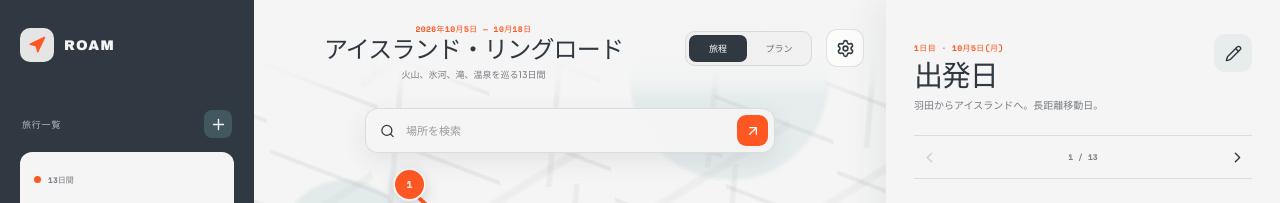
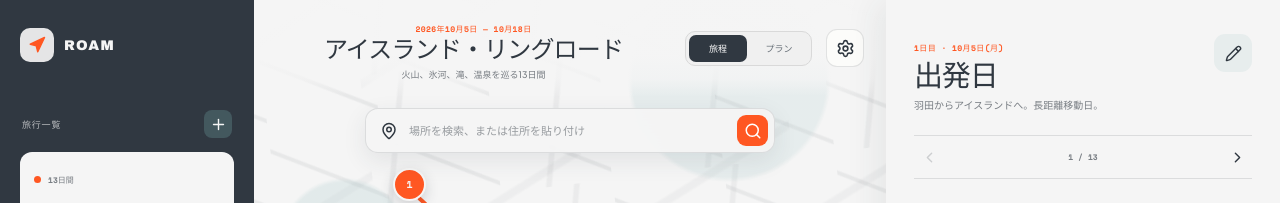
Before and after one commit to Seenyo/trip-plan, a React (Vite) app: page / in a window 1280 px wide. Shown: the top 203 px of the page. Built offline with nearby package versions, Linux system fonts and the light colour scheme.

Commit message:
Show selectable place search candidates and use search icons

```diff
--- /dev/null
+++ b/src/PlaceSearch.jsx
@@ -0,0 +1,80 @@
+import React, { useEffect, useId, useRef, useState } from 'react';
+import { LoaderCircle, MapPin, Search } from 'lucide-react';
+
+export default function PlaceSearch({ value, onChange, onSelect, apiKey, onRequestKey, variant = 'field' }) {
+  const [candidates, setCandidates] = useState([]);
+  const [status, setStatus] = useState('idle');
+  const request = useRef(0);
+  const debounce = useRef(null);
+  const selectedValue = useRef(value);
+  const listId = useId();
+
+  const search = async () => {
+    clearTimeout(debounce.current);
+    const id = ++request.current;
+    if (!value.trim()) { setCandidates([]); setStatus('idle'); return; }
+    if (!apiKey || !window.google?.maps) { setStatus('error'); onRequestKey?.(); return; }
+    setCandidates([]);
+    setStatus('loading');
+    try {
+      const response = await new window.google.maps.Geocoder().geocode({ address: value });
+      if (request.current !== id) return;
+      const results = response.results || [];
+      setCandidates(results);
+      setStatus(results.length ? 'results' : 'empty');
+    } catch (error) {
+      if (request.current !== id) return;
+      setStatus(error.code === 'ZERO_RESULTS' ? 'empty' : 'error');
+    }
+  };
+
+  useEffect(() => {
+    if (value === selectedValue.current || value.trim().length < 2) return;
+    debounce.current = setTimeout(search, 400);
+    return () => { clearTimeout(debounce.current); request.current += 1; };
+  }, [value, apiKey]);
+  useEffect(() => () => { request.current += 1; }, []);
+
+  const change = (next) => {
+    request.current += 1;
+    selectedValue.current = null;
+    setCandidates([]);
+    setStatus('idle');
+    onChange(next);
+  };
+  const choose = (place) => {
+    request.current += 1;
+    selectedValue.current = place.formatted_address;
+    setCandidates([]);
+    setStatus('idle');
+    onSelect({ location: place.formatted_address, coords: {
+      lat: place.geometry.location.lat(), lng: place.geometry.location.lng(),
+    } });
+  };
+
+  return <div className={variant === 'map' ? 'map-search place-search' : 'place-search'}>
+    {variant === 'map' && <MapPin size={18} aria-hidden="true" />}
+    <div className={variant === 'field' ? 'field-with-button' : 'place-search-input'}>
+      <input aria-label="場所を検索" aria-controls={listId} autoComplete="off"
+        value={value} placeholder="場所を検索、または住所を貼り付け"
+        onChange={(event) => change(event.target.value)}
+        onKeyDown={(event) => {
+          if (event.key === 'Enter' && !event.nativeEvent.isComposing) { event.preventDefault(); search(); }
+          if (event.key === 'Escape') { clearTimeout(debounce.current); event.preventDefault(); event.stopPropagation(); request.current += 1; setCandidates([]); setStatus('idle'); }
+        }} />
+      <button type="button" className={variant === 'map' ? 'search-submit' : ''}
+        onClick={search} disabled={status === 'loading' || !value.trim()}
+        aria-label="場所を検索" title="場所を検索">
+        {status === 'loading' ? <LoaderCircle className="search-spinner" size={18} /> : <Search size={18} />}
+      </button>
+    </div>
+    {status !== 'idle' && <div className="place-candidates" id={listId}>
+      {status === 'results' ? <>
+        <p className="place-candidates-heading">候補から場所を選択</p>
+        <ul aria-label="場所の候補">{candidates.map((place, index) => <li key={place.place_id || index}>
+          <button type="button" onClick={() => choose(place)}><MapPin size={17} aria-hidden="true" /><span>{place.formatted_address}</span></button>
+        </li>)}</ul>
+      </> : <p role={status === 'error' ? 'alert' : 'status'}>{status === 'loading' ? '検索中…' : status === 'empty' ? '場所が見つかりません。検索語を変えてください。' : '検索できませんでした。接続を確認して再試行してください。'}</p>}
+    </div>}
+  </div>;
+}
--- a/src/main.jsx
+++ b/src/main.jsx
@@ -9,13 +9,11 @@ import {
   CirclePlus,
   FilePlus2,
   KeyRound,
-  LocateFixed,
   MapPin,
   Menu,
   Navigation,
   Pencil,
   Plus,
-  Search,
   Settings,
   Sparkles,
   Trash2,
@@ -25,6 +23,7 @@ import { domesticTrip } from './domesticTrip';
 import { icelandTrip } from './icelandTrip';
 import { useSharedWorkspace } from './useSharedWorkspace';
 import './styles.css';
+import PlaceSearch from './PlaceSearch';
 
 const PlanWorkspace = lazy(() => import('./PlanWorkspace'));
 
@@ -299,34 +298,8 @@ function GoogleMap({ apiKey, day, previousDay, onMapPick, onRequestKey }) {
 
 function SearchBar({ apiKey, onResult, onRequestKey }) {
   const [query, setQuery] = useState('');
-  const [searching, setSearching] = useState(false);
-  const [searchError, setSearchError] = useState('');
-  const search = async (event) => {
-    event.preventDefault();
-    if (!apiKey || !window.google?.maps) return onRequestKey();
-    if (!query.trim()) return;
-    setSearchError('');
-    setSearching(true);
-    try {
-      const result = await new window.google.maps.Geocoder().geocode({ address: query });
-      const place = result.results?.[0];
-      if (place) onResult({ location: place.formatted_address, coords: { lat: place.geometry.location.lat(), lng: place.geometry.location.lng() } });
-      if (!place) setSearchError('場所が見つかりません。検索語を変えてください。');
-    } catch {
-      setSearchError('場所を検索できませんでした。検索語や接続を確認して再試行してください。');
-    } finally {
-      setSearching(false);
-    }
-  };
-  return (
-    <form className="map-search" onSubmit={search}>
-      {searchError && <span className="search-error" role="alert">{searchError}</span>}
-      <Search size={18} />
-      <input value={query} onChange={(e) => setQuery(e.target.value)} placeholder="場所を検索" aria-label="場所を検索" />
-      {query && <button type="button" className="clear-search" onClick={() => setQuery('')} aria-label="検索内容を消去"><X size={15} /></button>}
-      <button className="search-submit" aria-label="検索" disabled={searching}>{searching ? '…' : <ArrowLeft size={16} />}</button>
-    </form>
-  );
+  return <PlaceSearch variant="map" value={query} onChange={setQuery} apiKey={apiKey}
+    onRequestKey={onRequestKey} onSelect={(place) => { setQuery(place.location); onResult(place); }} />;
 }
 
 function DayStrip({ trip, dayIndex, setDayIndex }) {
@@ -448,29 +421,18 @@ function Modal({ title, eyebrow, onClose, children, danger }) {
 
 function ActivityForm({ initial, onSave, onClose, apiKey }) {
   const [form, setForm] = useState(initial || { time: '10:00', title: '', location: '', notes: '', coords: null });
-  const [searching, setSearching] = useState(false);
-  const [searchError, setSearchError] = useState('');
   const set = (name, value) => setForm((current) => ({ ...current, [name]: value }));
-  const lookup = async () => {
-    if (!apiKey || !window.google?.maps || !form.location.trim()) return;
-    setSearchError('');
-    setSearching(true);
-    try {
-      const result = await new window.google.maps.Geocoder().geocode({ address: form.location });
-      const place = result.results?.[0];
-      if (place) setForm((current) => ({ ...current, location: place.formatted_address, coords: { lat: place.geometry.location.lat(), lng: place.geometry.location.lng() } }));
-      if (!place) setSearchError('場所が見つかりません。検索語を変えてください。');
-    } catch {
-      setSearchError('場所を検索できませんでした。検索語や接続を確認して再試行してください。');
-    } finally { setSearching(false); }
-  };
   return (
     <Modal title={initial?.id ? '予定を編集' : '予定を追加'} eyebrow="この日の旅程" onClose={onClose}>
       <form className="form-grid" onSubmit={(e) => { e.preventDefault(); if (form.title.trim()) onSave({ ...form, id: form.id || uid() }); }}>
-        {searchError && <p className="full" role="alert">{searchError}</p>}
         <label className="field time-field"><span>時刻</span><input type="time" value={form.time} onChange={(e) => set('time', e.target.value)} /></label>
         <label className="field title-field"><span>予定</span><input autoFocus required value={form.title} onChange={(e) => set('title', e.target.value)} placeholder="夕食、美術館、電車など" /></label>
-        <label className="field full"><span>場所</span><div className="field-with-button"><input value={form.location} onChange={(e) => setForm((current) => ({ ...current, location: e.target.value, coords: null }))} placeholder="場所を検索、または住所を貼り付け" /><button type="button" onClick={lookup} disabled={!apiKey || searching} aria-label="場所を地図で検索">{searching ? '…' : <LocateFixed size={17} />}</button></div>{form.coords && <small className="located"><Check size={12} /> 地図に追加済み</small>}</label>
+        <div className="field full"><span>場所</span>
+          <PlaceSearch value={form.location} apiKey={apiKey}
+            onChange={(location) => setForm((current) => ({ ...current, location, coords: null }))}
+            onSelect={(place) => setForm((current) => ({ ...current, ...place }))} />
+          {form.coords && <small className="located"><Check size={12} /> 地図に追加済み</small>}
+        </div>
         <label className="field full"><span>メモ</span><textarea value={form.notes} onChange={(e) => set('notes', e.target.value)} placeholder="予約情報、注意事項、注文したいものなど" rows="3" /></label>
         <div className="modal-actions full"><button type="button" className="secondary-button" onClick={onClose}>キャンセル</button><button className="primary-button">予定を保存 <Check size={16} /></button></div>
       </form>
--- a/src/styles.css
+++ b/src/styles.css
@@ -69,7 +69,7 @@ button:focus-visible, input:focus-visible, textarea:focus-visible { outline: 3px
 .map-search input::placeholder { color: rgba(48,56,65,.48); }
 .clear-search, .search-submit { display: grid; place-items: center; flex: 0 0 auto; border: 0; background: transparent; cursor: pointer; }
 .search-submit { width: 31px; height: 31px; border-radius: 9px; color: white; background: var(--orange); }
-.search-submit svg { transform: rotate(135deg); }
+
 .map-fallback { background: var(--paper); isolation: isolate; overflow: hidden; }
 .map-grid { position: absolute; inset: -10%; opacity: .52; transform: rotate(-7deg); background-image: linear-gradient(28deg, transparent 47%, rgba(48,56,65,.13) 48%, rgba(48,56,65,.13) 50%, transparent 51%), linear-gradient(102deg, transparent 47%, rgba(48,56,65,.1) 48%, rgba(48,56,65,.1) 50%, transparent 51%), linear-gradient(155deg, transparent 47%, rgba(48,56,65,.08) 48%, rgba(48,56,65,.08) 50%, transparent 51%); background-size: 112px 90px, 160px 133px, 210px 190px; }
 .map-grid::after { content: ''; position: absolute; inset: 0; background: radial-gradient(circle at 23% 31%, rgba(118,171,174,.28) 0 7%, transparent 7.5%), radial-gradient(circle at 76% 19%, rgba(118,171,174,.22) 0 10%, transparent 10.5%); }
@@ -239,3 +239,19 @@ button:focus-visible, input:focus-visible, textarea:focus-visible { outline: 3px
   border-radius: 8px;
   box-shadow: 0 2px 8px #0002;
 }
+
+.place-search { position: relative; min-width: 0; }
+.map-search.place-search { position: absolute; }
+.place-search-input { display: flex; align-items: center; flex: 1; min-width: 0; gap: 8px; }
+.place-search-input input { min-width: 0; }
+.place-search .search-submit { transform: none; flex-shrink: 0; }
+.place-search .field-with-button button { display: grid; place-items: center; flex-shrink: 0; }
+.place-candidates { position: absolute; top: calc(100% + 6px); left: 0; right: 0; z-index: 15; background: #fff; border: 1px solid var(--line); border-radius: 10px; box-shadow: 0 8px 24px #30384120; overflow: hidden; }
+.place-candidates p { padding: 12px 14px; margin: 0; font-size: 12px; }
+.place-candidates-heading { color: #647074; border-bottom: 1px solid var(--line); }
+.place-candidates ul { margin: 0; padding: 4px; list-style: none; max-height: 220px; overflow-y: auto; }
+.place-candidates li button { width: 100%; padding: 12px 10px; display: flex; gap: 10px; align-items: flex-start; border: 0; border-radius: 6px; background: white; color: var(--ink); text-align: left; cursor: pointer; font: inherit; font-size: 13px; line-height: 1.5; }
+.place-candidates li button svg { flex-shrink: 0; margin-top: 2px; color: var(--orange); }
+.place-candidates li button:hover, .place-candidates li button:focus-visible { background: var(--soft); outline: 2px solid #76abae; outline-offset: -2px; }
+.search-spinner { animation: search-spin 1s linear infinite; }
+@keyframes search-spin { to { transform: rotate(360deg); } }
```
Also changed, not shown: 1 other file (tests, documents, lock files or other folders).
